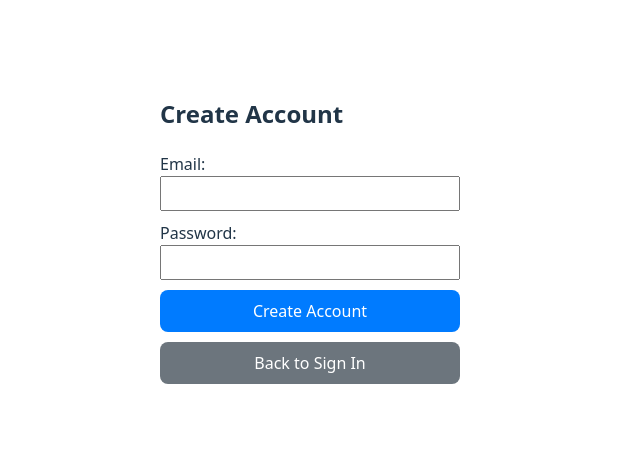
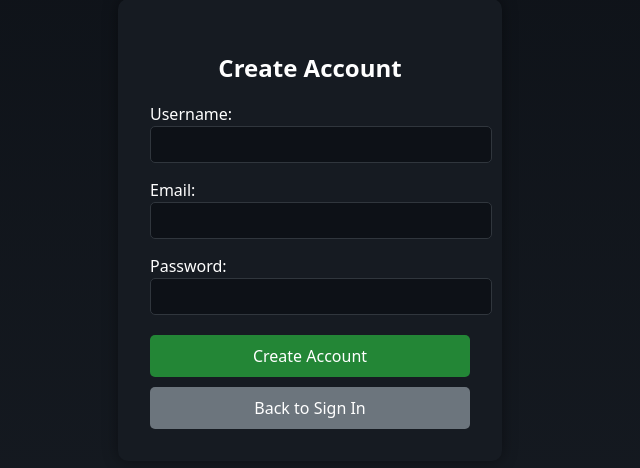
Before and after one commit to spiderCSman/HackTX2025, a React (Vite) app: page /create-account in a window 1280 px wide. Shown: the part 170-638 px from the top of the page, without its empty margins (330-970 px from the left). Built offline with nearby package versions, Linux system fonts and the light colour scheme.

Commit message:
CreateAccount connected to DB and working properly

```diff
--- a/src/components/CreateAccount.jsx
+++ b/src/components/CreateAccount.jsx
@@ -2,46 +2,142 @@ import React, { useState } from 'react';
 import { useNavigate } from 'react-router-dom';
 
 const CreateAccount = () => {
+  const [username, setUsername] = useState('');
   const [email, setEmail] = useState('');
   const [password, setPassword] = useState('');
+  const [loading, setLoading] = useState(false);
   const navigate = useNavigate();
 
-  const handleCreateAccount = (e) => {
+  const handleCreateAccount = async (e) => {
     e.preventDefault();
-    // Simulate account creation logic
-    alert(`Account created for ${email}`);
-    navigate('/');
+    setLoading(true);
+
+    try {
+      const res = await fetch('http://localhost:5000/api/create-account', {
+        method: 'POST',
+        headers: { 'Content-Type': 'application/json' },
+        body: JSON.stringify({ username, email, password }),
+      });
+
+      const data = await res.json();
+
+      if (res.ok) {
+        alert('✅ Account created successfully! You can now sign in.');
+        navigate('/');
+      } else {
+        alert(`⚠️ ${data.message || 'Error creating account.'}`);
+      }
+    } catch (error) {
+      console.error('Error:', error);
+      alert('❌ Failed to create account. Check your network or server.');
+    } finally {
+      setLoading(false);
+    }
   };
 
   return (
-    <div style={{ display: 'flex', justifyContent: 'center', alignItems: 'center', height: '100vh' }}>
-      <form onSubmit={handleCreateAccount} style={{ display: 'flex', flexDirection: 'column', width: '300px' }}>
-        <h2>Create Account</h2>
-        <label htmlFor="email">Email:</label>
+    <div
+      style={{
+        height: '100vh',
+        display: 'flex',
+        justifyContent: 'center',
+        alignItems: 'center',
+        background: 'linear-gradient(180deg, #0d1117 0%, #161b22 100%)',
+        color: '#fff',
+      }}
+    >
+      <form
+        onSubmit={handleCreateAccount}
+        style={{
+          backgroundColor: '#161b22',
+          padding: '2rem',
+          borderRadius: '10px',
+          width: '320px',
+          boxShadow: '0px 0px 15px rgba(0, 0, 0, 0.4)',
+        }}
+      >
+        <h2 style={{ textAlign: 'center', marginBottom: '1rem' }}>Create Account</h2>
+
+        <label>Username:</label>
+        <input
+          type="text"
+          value={username}
+          onChange={(e) => setUsername(e.target.value)}
+          required
+          style={{
+            width: '100%',
+            padding: '10px',
+            marginBottom: '15px',
+            borderRadius: '5px',
+            border: '1px solid #30363d',
+            backgroundColor: '#0d1117',
+            color: '#fff',
+          }}
+        />
+
+        <label>Email:</label>
         <input
           type="email"
-          id="email"
           value={email}
           onChange={(e) => setEmail(e.target.value)}
           required
-          style={{ marginBottom: '10px', padding: '8px' }}
+          style={{
+            width: '100%',
+            padding: '10px',
+            marginBottom: '15px',
+            borderRadius: '5px',
+            border: '1px solid #30363d',
+            backgroundColor: '#0d1117',
+            color: '#fff',
+          }}
         />
-        <label htmlFor="password">Password:</label>
+
+        <label>Password:</label>
         <input
           type="password"
-          id="password"
           value={password}
           onChange={(e) => setPassword(e.target.value)}
           required
-          style={{ marginBottom: '10px', padding: '8px' }}
+          style={{
+            width: '100%',
+            padding: '10px',
+            marginBottom: '20px',
+            borderRadius: '5px',
+            border: '1px solid #30363d',
+            backgroundColor: '#0d1117',
+            color: '#fff',
+          }}
         />
-        <button type="submit" style={{ padding: '10px', backgroundColor: '#007BFF', color: 'white', border: 'none', cursor: 'pointer' }}>
-          Create Account
+
+        <button
+          type="submit"
+          disabled={loading}
+          style={{
+            width: '100%',
+            padding: '10px',
+            backgroundColor: loading ? '#23863680' : '#238636',
+            border: 'none',
+            borderRadius: '5px',
+            cursor: 'pointer',
+            color: '#fff',
+          }}
+        >
+          {loading ? 'Creating...' : 'Create Account'}
         </button>
+
         <button
           type="button"
           onClick={() => navigate('/')}
-          style={{ marginTop: '10px', padding: '10px', backgroundColor: '#6c757d', color: 'white', border: 'none', cursor: 'pointer' }}
+          style={{
+            marginTop: '10px',
+            width: '100%',
+            padding: '10px',
+            backgroundColor: '#6c757d',
+            border: 'none',
+            borderRadius: '5px',
+            cursor: 'pointer',
+            color: '#fff',
+          }}
         >
           Back to Sign In
         </button>
--- a/src/components/SignIn.jsx
+++ b/src/components/SignIn.jsx
@@ -1,4 +1,3 @@
-// src/components/SignIn.jsx
 import React, { useState } from 'react';
 import { useNavigate } from 'react-router-dom';
 
@@ -20,8 +19,6 @@ const SignIn = () => {
       });
 
       const data = await res.json();
-      console.log('Login response:', data);
-
       if (res.ok) {
         navigate('/home', {
           state: {
@@ -111,9 +108,27 @@ const SignIn = () => {
             borderRadius: '5px',
             cursor: 'pointer',
             color: '#fff',
+            fontWeight: 'bold',
           }}
         >
           {loading ? 'Signing in...' : 'Sign In'}
+        </button>
+
+        <button
+          type="button"
+          onClick={() => navigate('/create-account')}
+          style={{
+            marginTop: '10px',
+            width: '100%',
+            padding: '10px',
+            backgroundColor: '#30363d',
+            border: 'none',
+            borderRadius: '5px',
+            cursor: 'pointer',
+            color: '#fff',
+          }}
+        >
+          Create an Account
         </button>
       </form>
     </div>
```
Also changed, not shown: src/server/index.js (+47 -24 lines).
